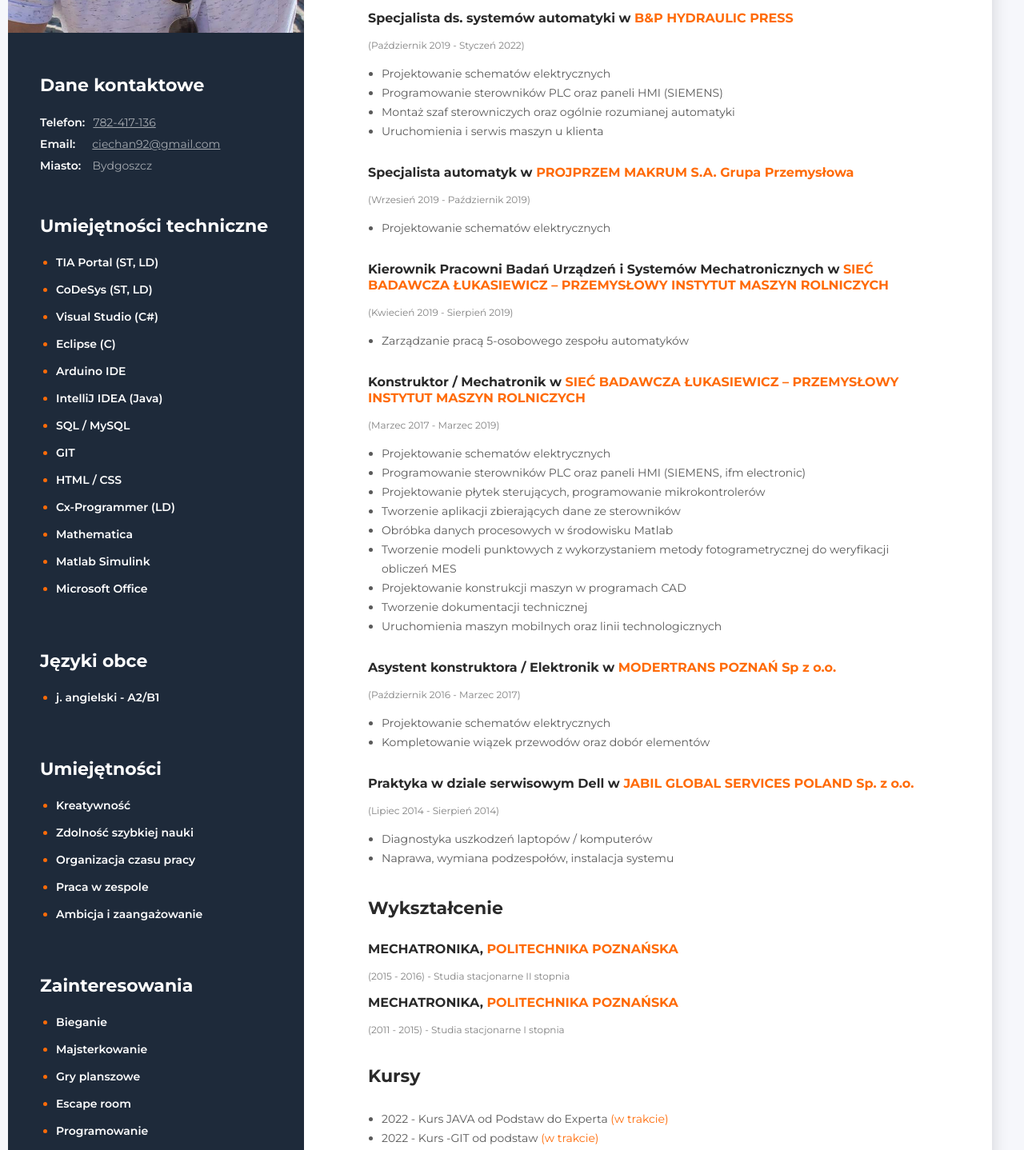
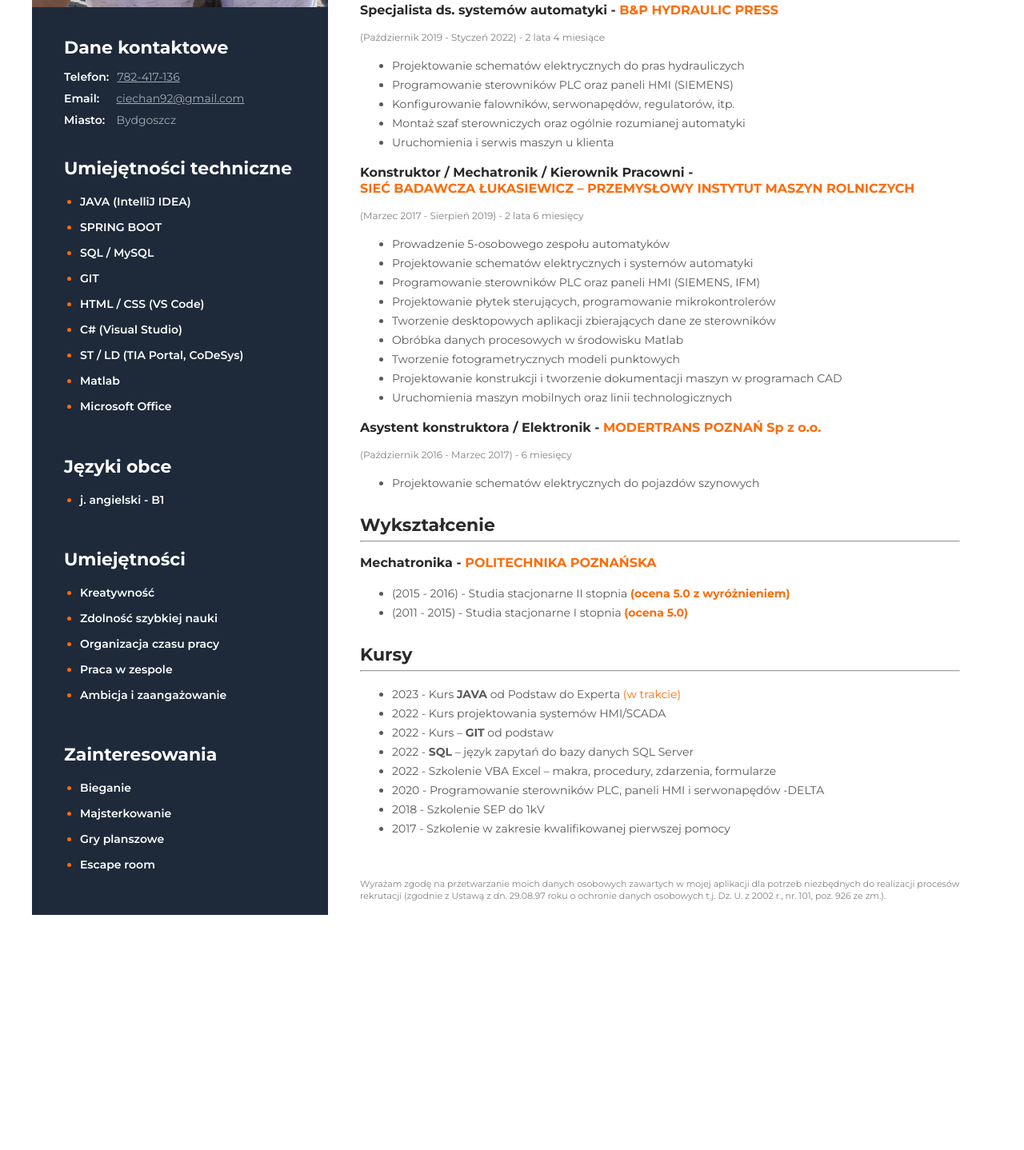
Before and after one commit to xciechan/MyResume, a plain HTML site: page index.html in a window 1280 px wide. Shown: the part 554-1992 px from the top of the page at 80% size. After the commit the page ends 1706 px from the top, so only its background shows below. Drawn offline with Linux system fonts and the light colour scheme.

Commit message:
update my resume 03_2023

```diff
--- a/css/style.css
+++ b/css/style.css
@@ -1,15 +1,17 @@
 body {
-  background-color: #f6f7fb;
+  /*background-color: #f6f7fb;*/
+  background-color: #fff;
   font-family: 'Montserrat', sans-serif;
 }
 
 .main-container {
   background-color: #fff;
-  width: 1200px;
+  width: 1200px; /*1340px; */
+  height: 1690px;  /* 1700px */
   display: flex;
   flex-direction: row-reverse;
-  margin: 40px auto;
-  box-shadow: 0px 10px 20px rgba(0, 0, 0, 0.15);
+  margin: 0px auto;
+  /*box-shadow: 0px 10px 20px rgba(0, 0, 0, 0.15);*/
 }
 
 .left-side {
@@ -18,15 +20,16 @@
 }
 
 .right-side {
-  padding: 80px;
-  padding-top: 60px;
+  padding: 40px;
+  padding-top: 20px; /*60px*/
+  padding-right: 40px;
 }
 
 .about-me,
 .projects,
 .employment-history,
 .education {
-  margin-bottom: 40px;
+  margin-bottom: 20px; /*40px*/
 }
 
 li {
@@ -45,7 +48,7 @@
 
 .about-me-job {
   font-weight: bold;
-  font-size: 14px;
+  font-size: 16px;
   line-height: 17px;
   color: #2a2a2a;
   margin-bottom: 10px;
@@ -53,10 +56,10 @@
 
 .about-me-job-2 {
   font-weight: bold;
-  font-size: 12px;
+  font-size: 14px;
   line-height: 15px;
   color: #828282;
-  margin-bottom: 30px;
+  margin-bottom: 25px;
 }
 
 .about-me-description {
@@ -64,7 +67,7 @@
   font-size: 14px;
   line-height: 24px;
   color: #595959;
-  width: 670px;
+  width: 730px; /*670px;*/
 }
 
 .secondary-header {
@@ -72,7 +75,8 @@
   font-size: 22px;
   line-height: 22px;
   color: #2a2a2a;
-  margin-bottom: 30px;
+  margin-top: 30px;
+  margin-bottom: 0px;
 }
 
 .projects .secondary-header {
@@ -110,7 +114,7 @@
   line-height: 20px;
   color: #2a2a2a;
   margin-bottom: 16px;
-  width: 700px;
+  width: 750px;
 }
 
 .employment-title-span {
@@ -130,14 +134,16 @@
   margin-bottom: 16px;
 }
 
-.employment-list {
+.employment-list
+.education-list {
   padding: 0 0 0 17px;
+  padding-left: 60px;
   margin-bottom: 30px;
   width: 600;
 }
 
 .emloyment-list-item,
-.education-study {
+.education-study-list-item {
   font-weight: normal;
   font-size: 14px;
   line-height: 24px;
@@ -146,6 +152,7 @@
 
 .course-list {
   padding: 0 0 0 17px;
+  padding-left: 40px;
   margin-bottom: 30px;
   width: 600;
 }
@@ -157,8 +164,17 @@
   color: #595959;
 }
 
-.course-list-item-actually {
+.education-list-rating,
+.course-list-item-actually{
   color: #ff6b08;
+}
+
+.clause {
+  font-weight: normal;
+  font-size: 11px;
+  line-height: 15px;
+  color: #828282;
+  padding-top: 20px;
 }
 
 .contacts,
@@ -168,7 +184,7 @@
 .hobby {
   /*padding: 60px 0 0 40px; */
   padding-left: 40px;
-  padding-top: 30px;
+  padding-top: 15px;
 }
 
 .left-side-title {
@@ -176,7 +192,7 @@
   font-size: 22px;
   line-height: 1.227; /* 27px   ->   27/22=1.227 */
   color: #ffffff;
-  margin-bottom: 20px;
+  margin-bottom: 10px;
 }
 
 .left-side-text {
@@ -219,7 +235,7 @@
 .language-item,
 .hobby-item {
   color: #ff6b08;
-  margin-bottom: 10px;
+  margin-bottom:8px; /*10px*/
 }
 
 .tech-skills-text,
--- a/index.html
+++ b/index.html
@@ -21,24 +21,15 @@
         <!-- about me -->
         <div class="about-me">
           <h1 class="main-header">Maciej Ciechanowski</h1>
-          <h3 class="about-me-job">SPECJALISTA DS. SYSTEMÓW AUTOMATYKI</h3>
+          <h3 class="about-me-job">PROGRAMISTA</h3>
           <h3 class="about-me-job-2">
-            (5,5-letnie doświadczenie zawodowe w branży przemysłowej)
+            (6-letnie doświadczenie zawodowe w branży przemysłowej)
           </h3>
-          <p class="about-me-description">
-            Z wykształcenia mechatronik, obecnie specjalista ds. systemów
-            automatyki. Od 4 lat pracuję na samodzielnym stanowisku
-            konstruktorskim przy projektowaniu i programowaniu kompletnych
-            systemów automatyki do maszyn przemysłowych.
-          </p>
-          <p class="about-me-description">
-            Brałem udział w kilkudziesięciu różnorodnych projektach, z czego 10
-            wykonałem samodzielnie. Zdobyłem duże doświadczenie w uruchamianiu i
-            serwisie maszyn. Posiadam liczne wdrożenia w przemyśle, zgłoszenie
-            patentowe oraz kilka publikacji naukowych.
-          </p>
-          <p class="about-me-description">
-            Obecnie poszukuję nowych możliwości rozwoju zawodowego.
+          <p align="justify" class="about-me-description">
+            Z wykształcenia mechatronik, obecnie od 5 lat pracuję na samodzielnym stanowisku przy projektowaniu i programowaniu kompletnych
+            systemów sterowania do maszyn przemysłowych.
+            Brałem udział w&nbsp;kilkudziesięciu różnorodnych projektach, z czego posiadam duże doświadczenie w&nbsp;programowaniu, uruchamianiu i&nbsp;serwisie maszyn.
+            <b>Obecnie poszukuję nowych możliwości rozwoju zawodowego.</b>
           </p>
         </div>
 
@@ -61,21 +52,51 @@
         <!-- employment history-->
         <div class="employment-history">
           <h2 class="secondary-header">Doświadczenie</h2>
+          <hr>
+
           <!-- company 1 -->
           <div class="emloyment-company">
             <h3 class="employment-title">
-              Specjalista ds. systemów automatyki w
+              Programista -
+              <span class="employment-title-span">APROTECH MICHAŁ PARADOWSKI</span>
+            </h3>
+            <p class="employment-working-period">
+              (Czerwiec 2022 - Obecnie) - 10 miesięcy
+            </p>
+            <ul class="employment-list">
+              <li class="emloyment-list-item">
+                Programowanie sterowników PLC oraz paneli HMI (SIEMENS, MITSUBISHI)
+              </li>
+              <li class="emloyment-list-item">
+                Programowanie sterowników bezpieczeństwa
+              </li>
+              <li class="emloyment-list-item">
+                Konfigurowanie falowników, serwonapędów, regulatorów, itp.
+              </li>
+              <li class="emloyment-list-item">
+                Uruchomienia i serwis maszyn u klienta
+              </li>
+            </ul>
+          </div>
+
+          <!-- company 2 -->
+          <div class="emloyment-company">
+            <h3 class="employment-title">
+              Specjalista ds. systemów automatyki -
               <span class="employment-title-span">B&P HYDRAULIC PRESS</span>
             </h3>
             <p class="employment-working-period">
-              (Październik 2019 - Styczeń 2022)
+              (Październik 2019 - Styczeń 2022) - 2 lata 4 miesiące
             </p>
             <ul class="employment-list">
               <li class="emloyment-list-item">
-                Projektowanie schematów elektrycznych
+                Projektowanie schematów elektrycznych do pras hydrauliczych
               </li>
               <li class="emloyment-list-item">
                 Programowanie sterowników PLC oraz paneli HMI (SIEMENS)
+              </li>
+              <li class="emloyment-list-item">
+                Konfigurowanie falowników, serwonapędów, regulatorów, itp.
               </li>
               <li class="emloyment-list-item">
                 Montaż szaf sterowniczych oraz ogólnie rozumianej automatyki
@@ -86,39 +107,44 @@
             </ul>
           </div>
 
-          <!-- company 2 -->
+          <!-- company 3 -->
           <div class="emloyment-company">
             <h3 class="employment-title">
-              Specjalista automatyk w
+              Konstruktor / Mechatronik / Kierownik Pracowni -<br>
               <span class="employment-title-span"
-                >PROJPRZEM MAKRUM S.A. Grupa Przemysłowa</span
-              >
+                >SIEĆ BADAWCZA ŁUKASIEWICZ – PRZEMYSŁOWY INSTYTUT MASZYN
+                ROLNICZYCH</span>
             </h3>
             <p class="employment-working-period">
-              (Wrzesień 2019 - Październik 2019)
+              (Marzec 2017 - Sierpień 2019) - 2 lata 6 miesięcy
             </p>
             <ul class="employment-list">
               <li class="emloyment-list-item">
-                Projektowanie schematów elektrycznych
+                Prowadzenie 5-osobowego zespołu automatyków
               </li>
-            </ul>
-          </div>
-
-          <!-- company 3 -->
-          <div class="emloyment-company">
-            <h3 class="employment-title">
-              Kierownik Pracowni Badań Urządzeń i Systemów Mechatronicznych w
-              <span class="employment-title-span"
-                >SIEĆ BADAWCZA ŁUKASIEWICZ – PRZEMYSŁOWY INSTYTUT MASZYN
-                ROLNICZYCH</span
-              >
-            </h3>
-            <p class="employment-working-period">
-              (Kwiecień 2019 - Sierpień 2019)
-            </p>
-            <ul class="employment-list">
               <li class="emloyment-list-item">
-                Zarządzanie pracą 5-osobowego zespołu automatyków
+                Projektowanie schematów elektrycznych i systemów automatyki
+              </li>
+              <li class="emloyment-list-item">
+                Programowanie sterowników PLC oraz paneli HMI (SIEMENS, IFM)
+              </li>
+              <li class="emloyment-list-item">
+                Projektowanie płytek sterujących, programowanie mikrokontrolerów
+              </li>
+              <li class="emloyment-list-item">
+                Tworzenie desktopowych aplikacji zbierających dane ze sterowników
+              </li>
+              <li class="emloyment-list-item">
+                Obróbka danych procesowych w środowisku Matlab
+              </li>
+              <li class="emloyment-list-item">
+                Tworzenie fotogrametrycznych modeli punktowych
+              </li>
+              <li class="emloyment-list-item">
+                Projektowanie konstrukcji i tworzenie dokumentacji maszyn w programach CAD
+              </li>
+              <li class="emloyment-list-item">
+                Uruchomienia maszyn mobilnych oraz linii technologicznych
               </li>
             </ul>
           </div>
@@ -126,126 +152,64 @@
           <!-- company 4 -->
           <div class="emloyment-company">
             <h3 class="employment-title">
-              Konstruktor / Mechatronik w
-              <span class="employment-title-span"
-                >SIEĆ BADAWCZA ŁUKASIEWICZ – PRZEMYSŁOWY INSTYTUT MASZYN
-                ROLNICZYCH</span
-              >
-            </h3>
-            <p class="employment-working-period">(Marzec 2017 - Marzec 2019)</p>
-            <ul class="employment-list">
-              <li class="emloyment-list-item">
-                Projektowanie schematów elektrycznych
-              </li>
-              <li class="emloyment-list-item">
-                Programowanie sterowników PLC oraz paneli HMI (SIEMENS, ifm
-                electronic)
-              </li>
-              <li class="emloyment-list-item">
-                Projektowanie płytek sterujących, programowanie mikrokontrolerów
-              </li>
-              <li class="emloyment-list-item">
-                Tworzenie aplikacji zbierających dane ze sterowników
-              </li>
-              <li class="emloyment-list-item">
-                Obróbka danych procesowych w środowisku Matlab
-              </li>
-              <li class="emloyment-list-item">
-                Tworzenie modeli punktowych z wykorzystaniem metody
-                fotogrametrycznej do weryfikacji obliczeń MES
-              </li>
-              <li class="emloyment-list-item">
-                Projektowanie konstrukcji maszyn w programach CAD
-              </li>
-              <li class="emloyment-list-item">
-                Tworzenie dokumentacji technicznej
-              </li>
-              <li class="emloyment-list-item">
-                Uruchomienia maszyn mobilnych oraz linii technologicznych
-              </li>
-            </ul>
-          </div>
-
-          <!-- company 5 -->
-          <div class="emloyment-company">
-            <h3 class="employment-title">
-              Asystent konstruktora / Elektronik w
+              Asystent konstruktora / Elektronik -
               <span class="employment-title-span"
                 >MODERTRANS POZNAŃ Sp z o.o.
               </span>
             </h3>
             <p class="employment-working-period">
-              (Październik 2016 - Marzec 2017)
+              (Październik 2016 - Marzec 2017) - 6 miesięcy
             </p>
             <ul class="employment-list">
               <li class="emloyment-list-item">
-                Projektowanie schematów elektrycznych
-              </li>
-              <li class="emloyment-list-item">
-                Kompletowanie wiązek przewodów oraz dobór elementów
+                Projektowanie schematów elektrycznych do pojazdów szynowych
               </li>
             </ul>
           </div>
 
-          <!-- company 6 -->
-          <div class="emloyment-company">
-            <h3 class="employment-title">
-              Praktyka w dziale serwisowym Dell w
-              <span class="employment-title-span"
-                >JABIL GLOBAL SERVICES POLAND Sp. z o.o.
-              </span>
-            </h3>
-            <p class="employment-working-period">
-              (Lipiec 2014 - Sierpień 2014)
-            </p>
-            <ul class="employment-list">
-              <li class="emloyment-list-item">
-                Diagnostyka uszkodzeń laptopów / komputerów
-              </li>
-              <li class="emloyment-list-item">
-                Naprawa, wymiana podzespołów, instalacja systemu
-              </li>
-            </ul>
-          </div>
         </div>
 
         <!-- education -->
         <div class="education">
           <h2 class="secondary-header">Wykształcenie</h2>
+          <hr>
           <div class="education-container">
             <h3 class="education-title">
-              MECHATRONIKA,
+              Mechatronika -
               <span class="education-title_2">POLITECHNIKA POZNAŃSKA</span>
             </h3>
-            <p class="education-period">
-              (2015 - 2016) - Studia stacjonarne II stopnia
-            </p>
-          </div>
 
-          <div class="education-container">
-            <h3 class="education-title">
-              MECHATRONIKA,
-              <span class="education-title_2">POLITECHNIKA POZNAŃSKA</span>
-            </h3>
-            <p class="education-period">
-              (2011 - 2015) - Studia stacjonarne I stopnia
-            </p>
+            <ul class="education-list">
+              <li class="education-study-list-item">
+                (2015 - 2016) - Studia stacjonarne II stopnia <span class="education-list-rating"> <b>(ocena 5.0 z wyróżnieniem)</b>
+                </span>
+              </li>
+              <li class="education-study-list-item">
+                (2011 - 2015) - Studia stacjonarne I stopnia <span class="education-list-rating"> <b>(ocena 5.0)</b> </span>
+                </span>
+                </li>
+            </ul>
           </div>
         </div>
 
         <!-- course -->
         <div class="course">
           <h2 class="secondary-header">Kursy</h2>
+          <hr>
           <ul class="course-list">
             <li class="course-list-item">
-              2022 - Kurs JAVA od Podstaw do Experta<span class="course-list-item-actually"> (w trakcie)</span>
+              2023 - Kurs <b>JAVA</b> od Podstaw do Experta<span class="course-list-item-actually"> (w trakcie)</span>
+              </h3>
+            </li>
+            <li class="course-list-item">
+              2022 - Kurs projektowania systemów HMI/SCADA
             </h3>
             </li>
             <li class="course-list-item">
-              2022 - Kurs -GIT od podstaw<span class="course-list-item-actually"> (w trakcie)</span>
+              2022 - Kurs – <b>GIT</b> od podstaw
             </li>
             <li class="course-list-item">
-              2022 - SQL –język zapytań do bazy danych SQL Server
+              2022 - <b>SQL</b> – język zapytań do bazy danych SQL Server
             </li>
             <li class="course-list-item">
               2022 - Szkolenie VBA Excel – makra, procedury, zdarzenia,
@@ -259,11 +223,15 @@
             <li class="course-list-item">
               2017 - Szkolenie w zakresie kwalifikowanej pierwszej pomocy
             </li>
-            <li class="course-list-item">
-              2013 - Elektronika cyfrowa i programowanie mikrokontrolerów AVR
-            </li>
           </ul>
         </div>
+
+        <p class="clause">
+          Wyrażam zgodę na przetwarzanie moich danych osobowych zawartych w mojej aplikacji dla potrzeb niezbędnych do realizacji
+          procesów rekrutacji (zgodnie z Ustawą z dn. 29.08.97 roku o ochronie danych osobowych t.j. Dz. U. z 2002 r., nr. 101, poz. 926 ze
+          zm.).
+        </p>
+
       </div>
 
       <!-- left side-->
@@ -293,22 +261,10 @@
           <h2 class="left-side-title">Umiejętności techniczne</h2>
           <ul class="tech-skills-list">
             <li class="tech-skills-item">
-              <span class="tech-skills-text">TIA Portal (ST, LD)</span>
+              <span class="tech-skills-text">JAVA (IntelliJ IDEA)</span>
             </li>
             <li class="tech-skills-item">
-              <span class="tech-skills-text">CoDeSys (ST, LD)</span>
-            </li>
-            <li class="tech-skills-item">
-              <span class="tech-skills-text">Visual Studio (C#)</span>
-            </li>
-            <li class="tech-skills-item">
-              <span class="tech-skills-text">Eclipse (C)</span>
-            </li>
-            <li class="tech-skills-item">
-              <span class="tech-skills-text">Arduino IDE</span>
-            </li>
-            <li class="tech-skills-item">
-              <span class="tech-skills-text">IntelliJ IDEA (Java)</span>
+              <span class="tech-skills-text">SPRING BOOT</span>
             </li>
             <li class="tech-skills-item">
               <span class="tech-skills-text">SQL / MySQL</span>
@@ -317,16 +273,16 @@
               <span class="tech-skills-text">GIT</span>
             </li>
             <li class="tech-skills-item">
-              <span class="tech-skills-text">HTML / CSS</span>
+              <span class="tech-skills-text">HTML / CSS (VS Code)</span>
             </li>
             <li class="tech-skills-item">
-              <span class="tech-skills-text">Cx-Programmer (LD)</span>
+              <span class="tech-skills-text">C# (Visual Studio)</span>
             </li>
             <li class="tech-skills-item">
-              <span class="tech-skills-text">Mathematica</span>
+              <span class="tech-skills-text">ST / LD (TIA Portal, CoDeSys)</span>
             </li>
             <li class="tech-skills-item">
-              <span class="tech-skills-text">Matlab Simulink</span>
+              <span class="tech-skills-text">Matlab</span>
             </li>
             <li class="tech-skills-item">
               <span class="tech-skills-text">Microsoft Office</span>
@@ -339,7 +295,7 @@
           <h2 class="left-side-title">Języki obce</h2>
           <ul class="language-list">
             <li class="language-item">
-              <span class="language-text">j. angielski - A2/B1</span>
+              <span class="language-text">j. angielski - B1</span>
             </li>
           </ul>
         </div>
@@ -382,9 +338,6 @@
             <li class="hobby-item">
               <span class="hobby-text">Escape room</span>
             </li>
-            <li class="hobby-item">
-              <span class="hobby-text">Programowanie</span>
-            </li>
           </ul>
         </div>
       </aside>
```
